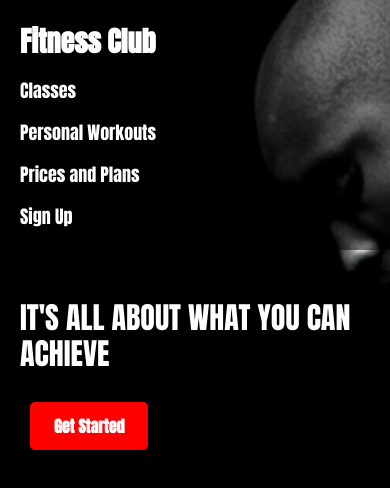
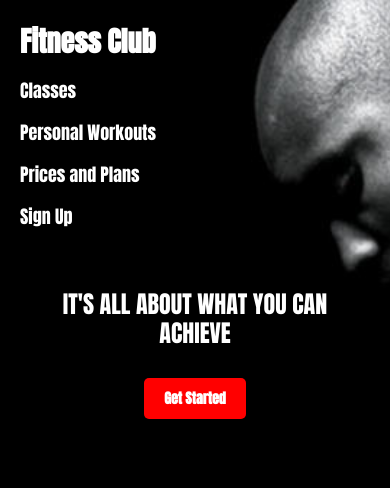
Before and after one commit to HasanAsif64/Gym-Site, a plain HTML site: page index.html in a window 390 px wide. Drawn offline with Linux system fonts and the light colour scheme.

Commit message:
Update index.html

```diff
--- a/index.html
+++ b/index.html
@@ -6,21 +6,39 @@
   <title>Fitness Club Home</title>
   <link href="https://fonts.googleapis.com/css2?family=Anton&display=swap" rel="stylesheet">
   <style>
+    /* General Styles */
     html, body {
       margin: 0;
       padding: 0;
       height: 100%;
+      /* The background image and its properties are crucial for the desired look */
       background: url('/img/image.jpg') no-repeat center center fixed;
-      background-size: cover;
+      background-size: cover; /* Ensures the image covers the entire viewport */
+      background-attachment: fixed; /* Keeps the image fixed during scroll */
       font-family: 'Anton', sans-serif;
+      overflow-x: hidden; /* Prevents horizontal scrollbar issues on some mobile browsers */
     }
 
+    /* Optional: Add an overlay for better text readability if your image is bright */
+    /* body::before {
+      content: '';
+      position: fixed;
+      top: 0;
+      left: 0;
+      width: 100%;
+      height: 100%;
+      background-color: rgba(0, 0, 0, 0.4); /* Dark semi-transparent overlay */
+      z-index: -1; /* Ensures it's behind the content */
+    } */
+
+    /* Navbar Styles */
     .navbar {
       display: flex;
       justify-content: space-between;
       align-items: center;
       padding: 20px 30px;
-      background-color: rgba(0, 0, 0, 0.5); /* optional for better readability */
+      background-color: rgba(0, 0, 0, 0.5); /* Semi-transparent black for navbar */
+      /* backdrop-filter: blur(5px); */ /* Optional: Adds a blur effect behind the navbar for modern browsers */
     }
 
     #brandname h2 {
@@ -45,22 +63,28 @@
       text-decoration: none;
       color: white;
       font-size: 18px;
+      transition: color 0.3s ease; /* Smooth transition for hover effect */
     }
 
     #list a:hover {
       color: royalblue;
     }
 
+    /* Quote Styles */
     .quote {
-      margin: 80px 30px 20px;
+      margin: 80px 30px 20px; /* Desktop margin - left aligned */
       color: white;
       font-size: 50px;
       max-width: 90%;
       line-height: 1.2;
+      text-align: left; /* Default desktop alignment */
+      text-shadow: 2px 2px 4px rgba(0, 0, 0, 0.7); /* Optional: Adds text shadow for better readability */
     }
 
+    /* Button Styles */
     .button {
-      margin: 30px;
+      margin: 30px; /* Desktop margin - left aligned */
+      text-align: left; /* Default desktop alignment */
     }
 
     .button a {
@@ -72,36 +96,64 @@
       font-size: 20px;
       font-weight: bold;
       border-radius: 5px;
-      transition: background-color 0.3s;
+      transition: background-color 0.3s ease, transform 0.2s ease; /* Smooth transitions */
     }
 
     .button a:hover {
       background-color: darkred;
-      color: white;
+      transform: translateY(-2px); /* Slight lift effect on hover */
     }
 
-    /* ✅ Responsive */
+    /* ✅ Responsive Styles for Mobile (max-width: 768px) */
     @media screen and (max-width: 768px) {
       .navbar {
-        flex-direction: column;
-        align-items: flex-start;
+        flex-direction: column; /* Stack navbar items vertically */
+        align-items: flex-start; /* Align items to the left when stacked */
         padding: 20px;
       }
 
+      #brandname {
+        width: 100%; /* Ensure brandname takes full width for potential centering */
+        text-align: left; /* Keep brandname left-aligned as per screenshot */
+      }
+
       #list {
-        flex-direction: column;
+        flex-direction: column; /* Stack nav links vertically */
         gap: 15px;
         margin-top: 15px;
+        align-items: flex-start; /* Align list items to the left when stacked */
+        width: 100%; /* Ensure list takes full width if needed */
       }
 
+      /* Center the quote and button horizontally and center text */
       .quote {
-        font-size: 30px;
-        margin: 50px 20px 20px;
+        font-size: 30px; /* Smaller font size for mobile */
+        margin: 50px auto 20px; /* Center horizontally with auto margins */
+        text-align: center; /* Center the text content */
+        max-width: 90%; /* Adjust max-width as needed */
+      }
+
+      .button {
+        margin: 30px auto; /* Center horizontally with auto margins */
+        text-align: center; /* Center the button within its container */
       }
 
       .button a {
-        font-size: 16px;
-        padding: 12px 24px;
+        font-size: 16px; /* Smaller button font size */
+        padding: 12px 24px; /* Smaller button padding */
+      }
+    }
+
+    /* Optional: Further refinement for even smaller screens if needed */
+    @media screen and (max-width: 480px) {
+      .quote {
+        font-size: 24px;
+        margin: 40px auto 15px;
+      }
+
+      .button a {
+        font-size: 14px;
+        padding: 10px 20px;
       }
     }
   </style>
```
